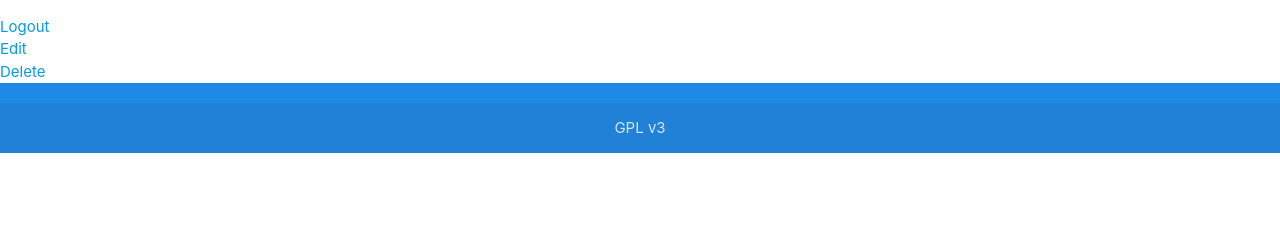
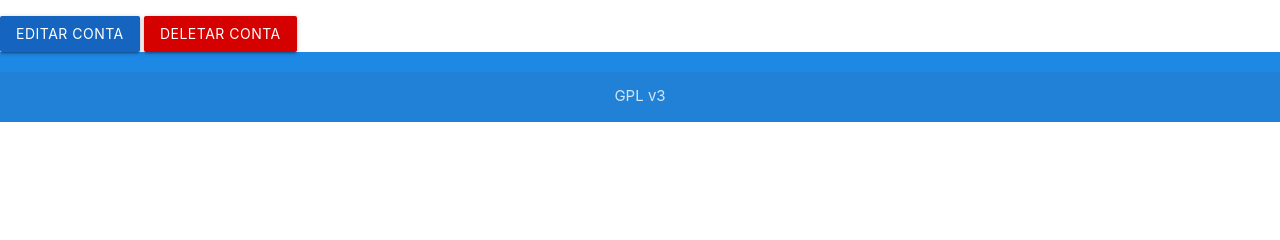
Before and after one commit to FGAProjects/Grata, a Django app: template clients/templates/clients/show_client.html in a window 1280 px wide. Shown: the part 428-668 px from the top of the page. Run offline with Django 3.2, Linux system fonts and the light colour scheme; the template is opened without the code that fills it, so the values that code supplies are empty.

Commit message:
Ajustando paginas de apresentação do usuario

```diff
--- a/clients/templates/clients/show_client.html
+++ b/clients/templates/clients/show_client.html
@@ -8,8 +8,10 @@
 <h3>Ramal: {{ user.last_name}}</h3>
 <h3>Setor:{{user.email}}</h3>
 
-<a href="{% url 'logout' %}">Logout</a>
-<a href="{% url 'client_edit' %}">Edit</a>
-<a href="{% url 'client_delete' user.id%}">Delete</a>
+<div class="col s12 m12 l12 left-align">
+
+	<a href="{% url 'client_edit' %}" class="waves-effect blue darken-3 btn">Editar Conta</a>
+	<a href="{% url 'client_delete' user.id%}" class="waves-effect red accent-4 btn">Deletar Conta</a>
+</div>
 
 {% endblock content %}
--- a/projeto-grata/templates/navbar.html
+++ b/projeto-grata/templates/navbar.html
@@ -6,6 +6,7 @@
     <nav class="blue darken-1">
         <div class="container">
             <div class="nav-wrapper center">
+                {% if user.is_authenticated %}
                     <a href="{% url 'client_show' %}" class="logo">
                         <!--Por enquanto a pagina de perfil do usuário é a pagina base-->
                         <img src="{% static 'images/franky.gif' %}" class="responsive">
@@ -18,8 +19,13 @@
                             <a href="{% url 'logout' %}"><i class="material-icons left">exit_to_app</i><b>SAIR</b></a>
                         </li>
                     </ul>
+                {% else %}
+                    <a href="#" class="logo">
+                        <!--Por enquanto a pagina de perfil do usuário é a pagina base-->
+                        <img src="{% static 'images/franky.gif' %}" class="responsive">
+                    </a>
+                {% endif %}
             </div>
-
         </div>
     </nav>
 </div>
```
Lines whose indentation alone changed are shown as unchanged.
